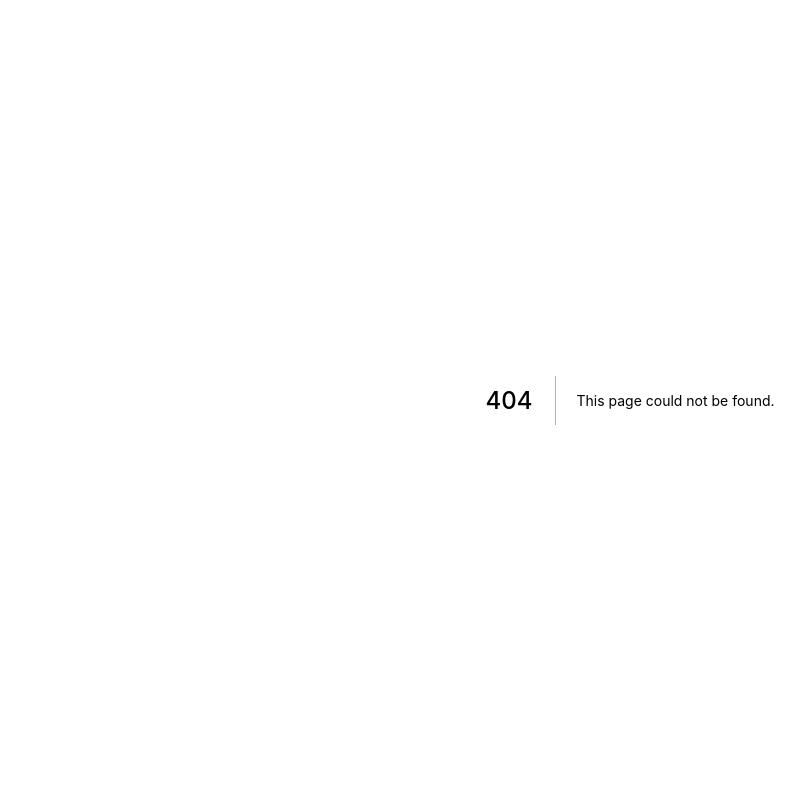
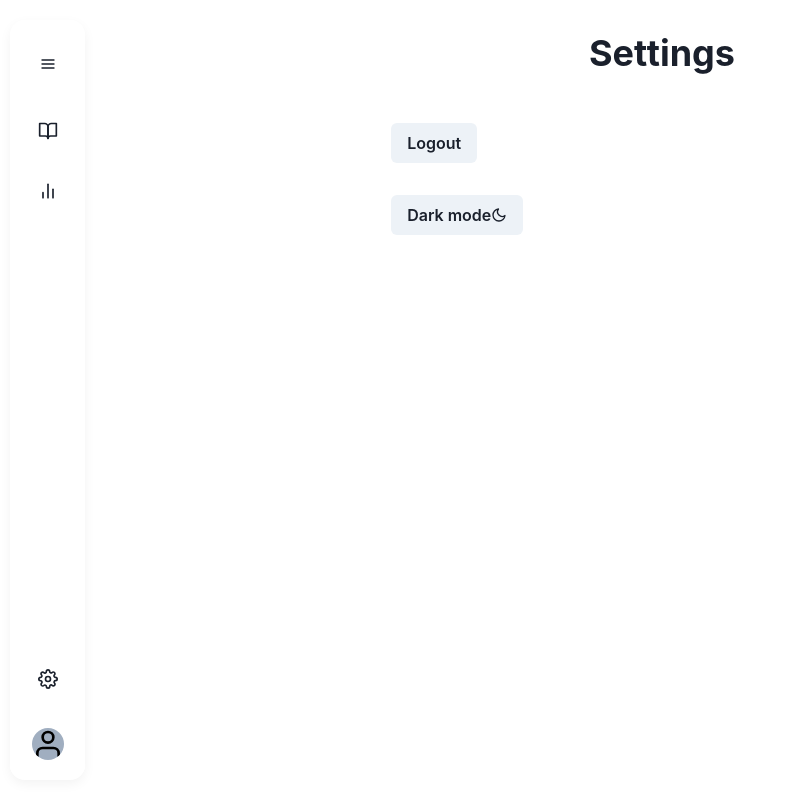
Before and after one commit to Captainmango/calculo-fe, a Next.js app: page /settings in a window 1280 px wide. Before the commit this address had no page. Shown: the whole page, without its empty margins (10-815 px from the left). Built offline with nearby package versions, Linux system fonts and the light colour scheme.

Commit message:
created settings page

```diff
--- /dev/null
+++ b/components/Forms/Settings/Settings.tsx
@@ -0,0 +1,27 @@
+import { Center, Heading, Container, Box, Button, Tooltip, Icon } from '@chakra-ui/react';
+import React, { useState } from 'react';
+import { FiMoon, FiSun } from 'react-icons/fi';
+
+const Settings = () => {
+    const [darkMode, setDarkMode] = useState(false);
+    return (<>
+        <Center>
+            <Heading p="8">Settings</Heading>
+        </Center>
+        <Container>
+            <Box p="4">
+                <Tooltip label="Log out of Calculo">
+                    <Button>Logout</Button>
+                </Tooltip>
+            </Box>
+            <Box p="4">
+                <Tooltip label="Toggle dark mode">
+                    <Button onClick={() => setDarkMode(!darkMode)}>{darkMode ? "Light" : "Dark"} mode {darkMode ? <Icon as={FiSun} /> :<Icon as={FiMoon} />}</Button>
+                </Tooltip>
+            </Box>
+        </Container>
+    </>
+    )
+};
+
+export default Settings;
--- /dev/null
+++ b/pages/settings/index.tsx
@@ -0,0 +1,13 @@
+import React from 'react';
+import Settings from '../../components/Forms/Settings/Settings';
+import TwoColumn from '../../components/Layout/TwoColumn';
+
+const IndexPage = () => {
+    return (
+        <TwoColumn>
+            <Settings />
+        </TwoColumn>
+    )
+};
+
+export default IndexPage;
```
Also changed, not shown: pages/expenses/index.tsx (+6 -5 lines).
